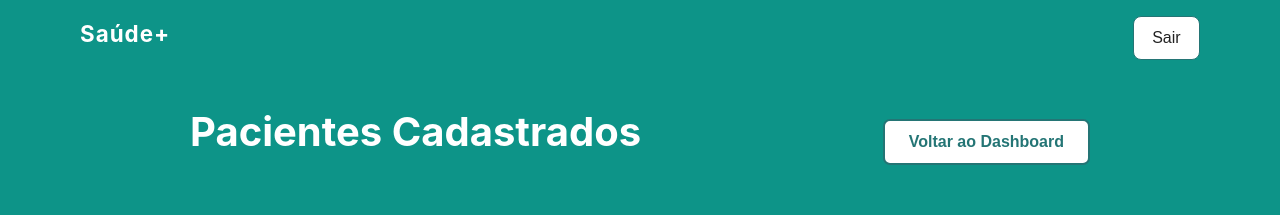
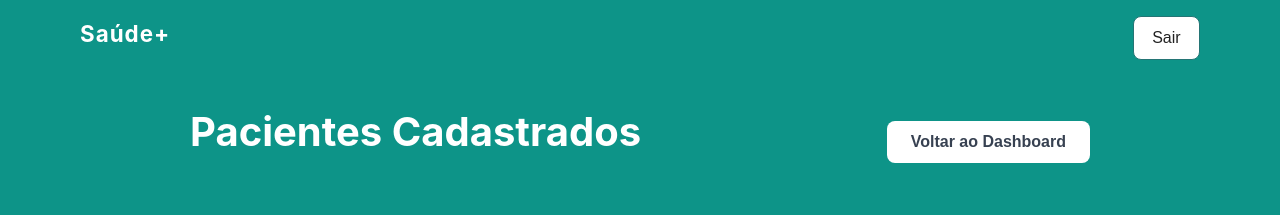
Before and after one commit to JoaoVicttor07/saude-plus-front, a React (Vite) app: page /admin/patients in a window 1280 px wide. Shown: the top 215 px of the page. Built offline with nearby package versions, Linux system fonts and the light colour scheme.

Commit message:
refactor: melhorado a navegação e cor de botoes

```diff
--- a/src/pages/admin/patients/PatientDetail.css
+++ b/src/pages/admin/patients/PatientDetail.css
@@ -184,8 +184,7 @@
 .action-buttons {
   display: flex;
   gap: 1rem;
-  justify-content: center;
-  margin-bottom: 2.5rem;
+  justify-content: center;;
 }
 
 .btn {
--- a/src/pages/admin/patients/PatientDetail.jsx
+++ b/src/pages/admin/patients/PatientDetail.jsx
@@ -47,6 +47,7 @@ const appointmentsData = [
 ]
 
 export default function PatientDetailsPage() {
+  const navigate = useNavigate();
   const [activeTab, setActiveTab] = useState("Agendadas")
 
   const handleCancelAppointment = (id) => {
@@ -61,13 +62,6 @@ export default function PatientDetailsPage() {
     alert("Ativar Paciente")
   }
 
-  const handleGoBack = () => {
-    alert("Voltar à lista de pacientes")
-  }
-
-  const handleExit = () => {
-    alert("Sair")
-  }
 
   // NOVO: Badge dinâmico para status do paciente
   const statusBadgeClass =
@@ -105,6 +99,7 @@ export default function PatientDetailsPage() {
             color="#374151"
             fontWeight={600}
             hoverBackground="#e6f4f1"
+            onClick={() => navigate(-1)}
           >
             Voltar à lista de pacientes
           </Button>
@@ -160,7 +155,7 @@ export default function PatientDetailsPage() {
 
           <Button
             background="#fff"
-            color="#126964"
+            color="#374151"
             hoverBackground="#e6f4f1"
             fontWeight="bold"
             onClick={handleActivatePatient}
--- a/src/pages/admin/patients/index.jsx
+++ b/src/pages/admin/patients/index.jsx
@@ -64,11 +64,9 @@ function AdminPatients() {
 
           <Button
             background="#fff"
-            color="#247575"
+            color="#374151"
             hoverBackground="#e6f4f1"
             fontWeight={600}
-            border="2px solid #247575"
-            borderRadius="7px"
             onClick={() => navigate(-1)}
           >
             Voltar ao Dashboard
```
